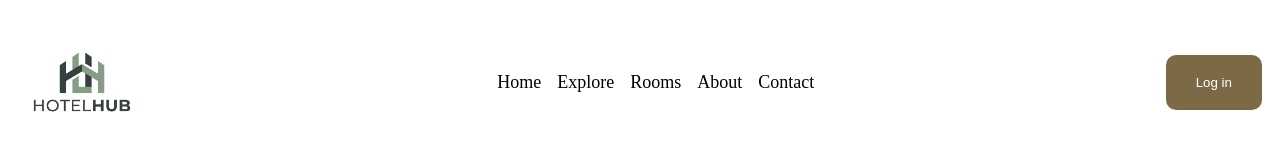
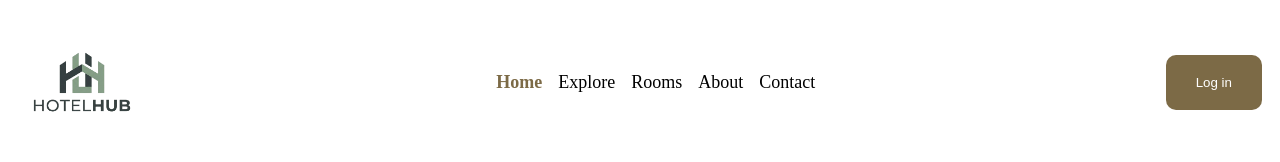
Before and after one commit to OlehHulevych/HotelHub-Client, a React (Vite) app: page / in a window 1280 px wide. Shown: the top 162 px of the page. Built offline with nearby package versions, Linux system fonts and the light colour scheme.

Commit message:
added context

```diff
--- a/Components/Header/BurrgerMenu.tsx
+++ b/Components/Header/BurrgerMenu.tsx
@@ -4,7 +4,9 @@ import type {Dispatch, SetStateAction} from "react";
 
 
 
+
 const BurrgerMenu = ({isOpen,setIsOpen}:{isOpen:boolean, setIsOpen:Dispatch<SetStateAction<boolean>>}) => {
+
     return (
         <div className={`${style.burger_menu} ${isOpen?style.active:''}`}>
                 <RxCross1 className={style.cross} onClick={()=>setIsOpen(false)}/>
--- a/Components/Header/Header.tsx
+++ b/Components/Header/Header.tsx
@@ -1,18 +1,21 @@
 import style from "./header.module.css"
 import BurrgerMenu from "./BurrgerMenu.tsx";
-import {useState} from "react";
+import { useState} from "react";
+import {useTab} from "../../context/TabContext.tsx";
 
 const Header = () => {
     const [isOpen,setIsOpen] = useState(false);
+    const {currentTab, setCurrentTab} = useTab();
+
     return (
             <header className={style.header}>
                 <img className={style.logo} src="../../public/logo.png" alt=""/>
                 <nav className={style.navbar}>
-                    <div className={style.navlink}>Home</div>
-                    <div className={style.navlink}>Explore</div>
-                    <div className={style.navlink}>Rooms</div>
-                    <div className={style.navlink}>About</div>
-                    <div className={`${style.navlink}`}>Contact</div>
+                        <div onClick={()=>setCurrentTab("Home")} className={`${style.navlink} ${currentTab==="Home"? style.active:""}`}>Home</div>
+                        <div onClick={()=>setCurrentTab("Explore")} className={`${style.navlink} ${currentTab==="Explore"? style.active:""}`}>Explore</div>
+                        <div onClick={()=>setCurrentTab("Rooms")} className={`${style.navlink} ${currentTab==="Rooms"? style.active:""}`}>Rooms</div>
+                        <div onClick={()=>setCurrentTab("About")} className={`${style.navlink} ${currentTab==="About"? style.active:""}`}>About</div>
+                        <div onClick={()=>setCurrentTab("Contact")} className={`${style.navlink} ${currentTab==="Contact"? style.active:""}`}>Contact</div>
                 </nav>
                 <div className={style.button_block}>
                     <button className={style.login_button}>Log in</button>
@@ -24,6 +27,7 @@ const Header = () => {
                 </div>
                 <BurrgerMenu isOpen={isOpen} setIsOpen={setIsOpen}/>
             </header>
+
     );
 };
 
--- a/Components/Home.tsx
+++ b/Components/Home.tsx
@@ -1,12 +1,14 @@
 import Header from "./Header/Header.tsx";
+import type {ReactNode} from "react";
+import {TabLayout} from "../context/TabContext.tsx";
 
 
-const Home = () => {
+const Home = ({children}:{children:ReactNode}) => {
     return (
-        <>
+        <TabLayout>
             <Header/>
-
-        </>
+            {children}
+        </TabLayout>
     );
 };
 
--- /dev/null
+++ b/context/TabContext.tsx
@@ -0,0 +1,25 @@
+import {createContext, useState, type Dispatch, type SetStateAction, type ReactNode, useContext} from "react";
+
+export interface contextTabProps  {
+    currentTab:string,
+    setCurrentTab:Dispatch<SetStateAction<string>>
+}
+
+ export const TabContext = createContext<contextTabProps|undefined>(undefined);
+
+export const TabLayout = ({children}:{children:ReactNode}) => {
+    const [currentTab, setCurrentTab] = useState("Home")
+    return (
+        <TabContext.Provider value={{currentTab, setCurrentTab}}>
+            {children}
+        </TabContext.Provider>
+    )
+}
+
+export const useTab = () =>{
+    const context = useContext(TabContext)
+    if(!context){
+        throw new Error("The tab context must be used within TabLayout");
+    }
+    return context
+}
```
Lines whose indentation alone changed are shown as unchanged.
